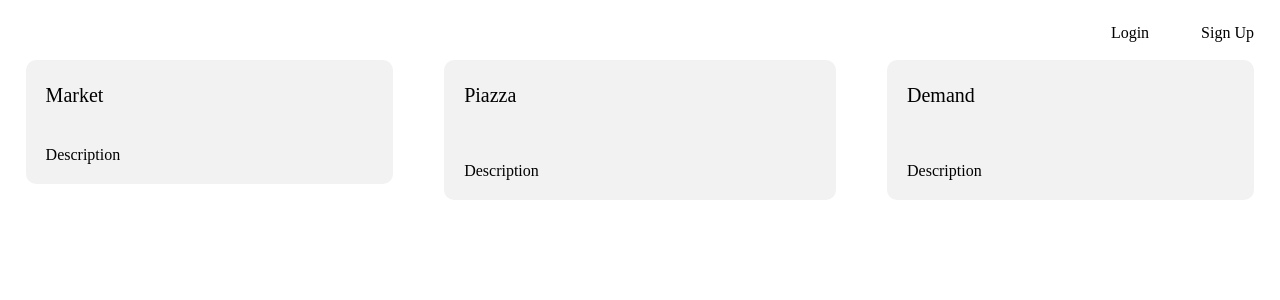
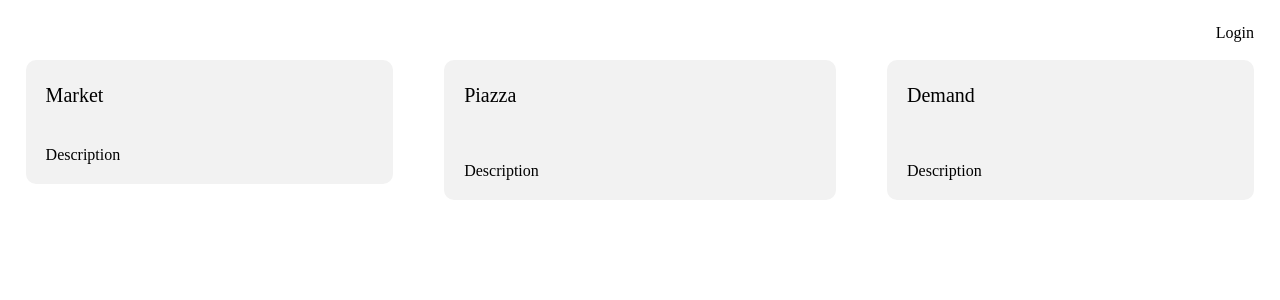
Before and after one commit to CYCKCN/FYP, a Flask app: page /life/ in a window 1280 px wide. Shown: the top 300 px of the page. Run offline with Flask 3, Linux system fonts and the light colour scheme; parts of the project's set-up code (start-up, migrations or seed data) failed here and were passed over; some web fonts are replaced.

Commit message:
new data

```diff
--- a/webpage/templates/home.html
+++ b/webpage/templates/home.html
@@ -17,7 +17,6 @@
                     {% if userStatus == True %}
                     <button class="individual-button" type="submit" name="Profile" value="Profile">Profile</button>
                     {% else %}
-                    <button class="individual-button" type="submit" name="Signup" value="Signup">Sign Up</button>
                     <button class="individual-button" type="submit" name="Login" value="Login">Login</button>
                     {% endif %}
 
```
Also changed, not shown: webpage/static/data/IMG_1842.JPG (added), webpage/static/data/Screenshot_2022-12-03_at_9.04.22_PM.png (added).
